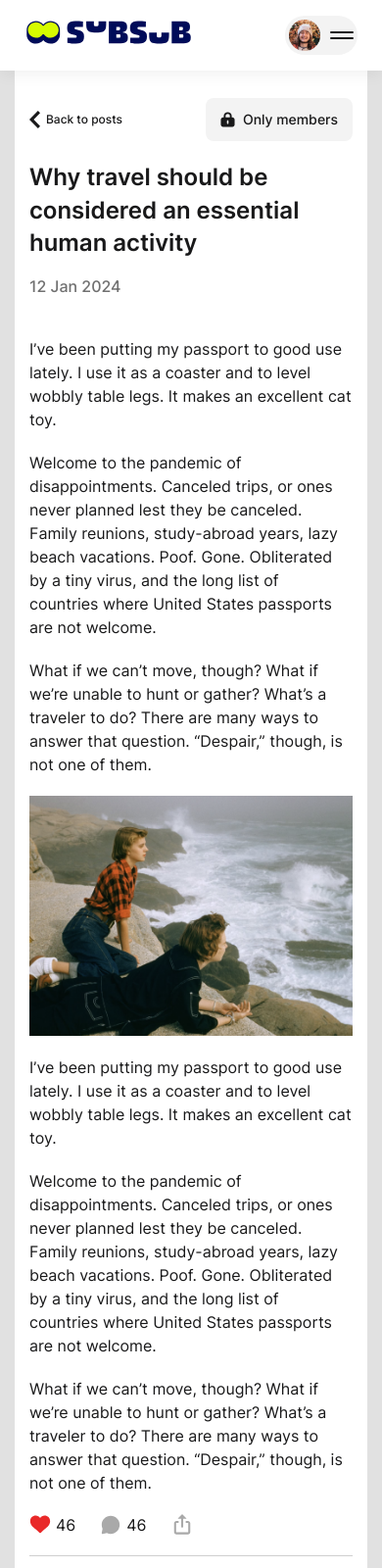
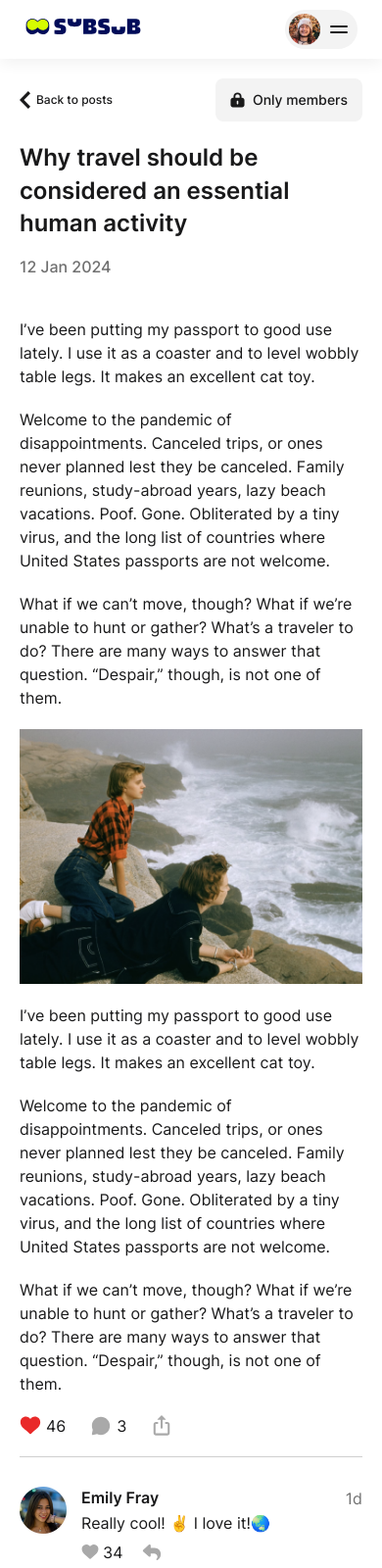
Before and after one commit to RomanRybachuk/subsub_project, a website built with webpack: page src/index.html in a window 390 px wide. Shown: the top 1600 px of the page at 98% size. Built offline with nearby package versions, Linux system fonts and the light colour scheme.

Commit message:
fixed bugs

```diff
--- a/src/index.html
+++ b/src/index.html
@@ -69,7 +69,23 @@
   </head>
   <body>
     <div id="app" class="app">
-      <header class="header">
+      <nav class="header__nav nav">
+        <div class="nav__title title">
+          <h3 class="title__main">Settings</h3>
+        </div>
+        <ul class="nav__list">
+          <li class="nav__item">
+            <a class="nav__link" href="#">Profile</a>
+          </li>
+          <li class="nav__item">
+            <a class="nav__link" href="#">Settings</a>
+          </li>
+          <li class="nav__item">
+            <a class="nav__link" href="#">Support</a>
+          </li>
+        </ul>
+      </nav>
+      <header class="header scroll-up scroll-start" id="header">
         <div class="header__container">
           <div class="header__inner">
             <!-- Logo -->
@@ -85,22 +101,6 @@
               </div>
               <div class="menu__burger"></div>
             </div>
-            <nav class="header__nav nav">
-              <div class="nav__title title">
-                <h3 class="title__main">Settings</h3>
-              </div>
-              <ul class="nav__list">
-                <li class="nav__item">
-                  <a class="nav__link" href="#">Profile</a>
-                </li>
-                <li class="nav__item">
-                  <a class="nav__link" href="#">Settings</a>
-                </li>
-                <li class="nav__item">
-                  <a class="nav__link" href="#">Support</a>
-                </li>
-              </ul>
-            </nav>
           </div>
         </div>
       </header>
@@ -209,7 +209,7 @@
                           src="./assets/icons/comment.svg"
                           alt="comment post icon"
                         />
-                        <span>46</span>
+                        <span data-comments-count></span>
                       </button>
                       <button class="post__share" aria-label="share post">
                         <img
--- a/src/modules/Comments.ts
+++ b/src/modules/Comments.ts
@@ -5,7 +5,7 @@ interface IComment {
   avatar: string;
   created_at_timestamp: number;
   likes: number;
-  self?: boolean;
+  sub?: boolean;
   replying?: boolean;
   replies: IComment[];
 }
@@ -16,6 +16,7 @@ export default class Comments {
   form = document.querySelector("[data-comments-form]");
   field = document.querySelector("[data-comments-field]") as HTMLInputElement;
   create_button = document.querySelector("[data-comments-create]");
+  comments_count = document.querySelector("[data-comments-count]");
 
   constructor() {
     this.init();
@@ -41,8 +42,14 @@ export default class Comments {
         avatar: "/avatars/anonymous.png",
         created_at_timestamp: Date.now(),
         likes: 0,
-        self: true,
         replies: [],
+      });
+
+      this.comments = this.comments.map((comment) => {
+        return {
+          ...comment,
+          replying: false,
+        };
       });
 
       this.mount();
@@ -110,7 +117,7 @@ export default class Comments {
                     avatar: "/avatars/anonymous.png",
                     created_at_timestamp: Date.now(),
                     likes: 0,
-                    self: true,
+                    sub: true,
                     replies: [],
                   },
                 ],
@@ -167,7 +174,7 @@ export default class Comments {
                 <span>${data.likes}</span>
               </button>
               ${
-                !data.self
+                !data.sub
                   ? /*html*/ `
                     <button
                       class="comment-item__reply"
@@ -222,7 +229,7 @@ export default class Comments {
                     </button>
                     <button
                       data-comments-reply-cancel
-                      class="comments-sender__button button active"
+                      class="comments-sender__button button button--transparent active"
                       type="button"
                     >
                       <span>Cancel</span>
@@ -248,6 +255,14 @@ export default class Comments {
   async mount() {
     this.root.innerHTML = "";
     this.root.insertAdjacentHTML("beforeend", this.render());
+
+    this.comments_count.textContent = this._get_comments_count().toString();
+  }
+
+  _get_comments_count(): number {
+    return this.comments.reduce((accumulator, comment) => {
+      return accumulator + comment.replies.length + 1;
+    }, 0);
   }
 
   _convertTimestampToDays(timestamp: number) {
@@ -275,13 +290,13 @@ export default class Comments {
         replies: [
           {
             id: "1",
-            self: true,
             name: "Anonymous",
             text: "That sounds great !!!",
             avatar: "/avatars/anonymous.png",
             created_at_timestamp: Date.now(),
             likes: 10,
             replies: [],
+            sub: true,
           },
         ],
       },
--- a/src/modules/NavbarMenu.ts
+++ b/src/modules/NavbarMenu.ts
@@ -4,6 +4,44 @@ export default class NavbarMenu {
 
   constructor() {
     this.init();
+
+    const initial_page_scroll_y = scrollY;
+    let current_scroll_y = initial_page_scroll_y;
+    let header_el = document.querySelector("#header") as HTMLElement;
+
+    function check_scroll() {
+      // Start page
+      if (scrollY === 0) {
+        header_el.classList.add("scroll-start");
+        header_el.classList.add("scroll-up");
+      }
+      // Scroll down
+      else if (current_scroll_y - scrollY < 0) {
+        if (scrollY >= header_el.offsetHeight) {
+          header_el.classList.remove("scroll-start");
+          header_el.classList.remove("scroll-up");
+          this.navbar.classList.remove("active");
+          this.menu.classList.remove("active");
+        }
+      }
+      // Scroll up
+      else {
+        if (scrollY >= header_el.offsetHeight) {
+          header_el.classList.add("scroll-up");
+          header_el.classList.remove("scroll-start");
+        } else {
+          header_el.classList.add("scroll-start");
+        }
+      }
+
+      current_scroll_y = scrollY;
+    }
+
+    check_scroll.call(this);
+
+    document.addEventListener("scroll", (event) => {
+      check_scroll.call(this);
+    });
   }
 
   init() {
--- a/src/scss/components/author.scss
+++ b/src/scss/components/author.scss
@@ -26,6 +26,7 @@
   .author {
     &__inner {
       padding: 20px 0;
+      border-bottom: 1px solid #cfcfcf;
     }
 
     &__supporters {
--- a/src/scss/components/comment.scss
+++ b/src/scss/components/comment.scss
@@ -108,6 +108,7 @@
   .comments {
     &__inner {
       padding: 30px 0 10px;
+      border-bottom: 1px solid #cfcfcf;
     }
   }
 }
--- a/src/scss/components/header.scss
+++ b/src/scss/components/header.scss
@@ -6,6 +6,12 @@
   right: 0;
   z-index: var(--z-index-header);
   background-color: var(--color-white);
+  transform: translate(0, -100%);
+  transition-duration: 250ms;
+
+  &.scroll-up {
+    transform: translate(0, 0);
+  }
 
   &__inner {
     padding: 15px 25px;
@@ -37,3 +43,20 @@
     }
   }
 }
+
+.logo {
+  width: 172px;
+  display: flex;
+}
+
+@media (max-width: $tablet-viewport-width) {
+  .header {
+    &__inner {
+      height: 60px;
+    }
+  }
+
+  .logo {
+    width: 120px;
+  }
+}
--- a/src/scss/components/menu.scss
+++ b/src/scss/components/menu.scss
@@ -1,6 +1,6 @@
 .menu {
   background-color: var(--color-grey);
-  padding: 4px;
+  padding: 4px 10px 4px 4px;
   border-radius: 500px;
   display: flex;
   align-items: center;
@@ -34,7 +34,7 @@
   }
 
   &__burger {
-    width: 24px;
+    width: 18px;
     height: 8px;
     position: relative;
     margin-left: 10px;
--- a/src/scss/components/nav.scss
+++ b/src/scss/components/nav.scss
@@ -1,6 +1,6 @@
 .nav {
   background-color: var(--color-white);
-  padding: 75px 30px 30px 30px;
+  padding: 90px 30px 30px 30px;
   box-shadow: -1px 2px 10px rgba(0, 0, 0, 0.05);
 
   &__title {
--- a/src/scss/components/post.scss
+++ b/src/scss/components/post.scss
@@ -104,7 +104,7 @@
 @media (max-width: $tablet-viewport-width) {
   .welcome {
     &__inner {
-      padding: 40px 0 20px;
+      padding: 20px 0 20px;
     }
 
     &__header {
--- a/src/scss/style.scss
+++ b/src/scss/style.scss
@@ -12,7 +12,7 @@ $mobile-viewport-width: 768px;
 
   --z-index-nav: 200;
   --z-index-menu: 300;
-  --z-index-header: 100;
+  --z-index-header: 300;
 
   --page-container-width: calc(1600px + 40px);
   --main-container-width: calc(760px + 40px);
@@ -97,11 +97,6 @@ body {
   color: var(--color-black);
 }
 
-.logo {
-  width: 172px;
-  display: flex;
-}
-
 .box {
   border-radius: 8px;
   background-color: var(--color-white);
@@ -173,6 +168,16 @@ body {
   font-size: 14px;
   font-weight: 500;
   transition-duration: 250ms;
+  box-shadow: 2px 3px 6px rgba(0, 0, 0, 0);
+
+  &--transparent {
+    background: none;
+    color: var(--color-black);
+
+    &:hover {
+      box-shadow: 2px 3px 6px rgba(0, 0, 0, 0) !important;
+    }
+  }
 
   &--large {
     font-size: 16px;
@@ -247,21 +252,25 @@ body {
     }
 
     &__main {
-      margin: 0 0 20px 0;
+      margin: 0 0 0 0;
     }
 
     &__aside {
       margin: 0 0 0 0;
     }
+
+    &__container {
+      padding: 0px 0px;
+    }
+  }
+
+  .box {
+    border-radius: 0px;
   }
 
   .aside {
     &__author {
-      margin: 0 0 20px 0;
+      margin: 0 0 0 0;
     }
   }
-
-  .container {
-    padding: 0px 15px;
-  }
 }
```
Also changed, not shown: 1 other file.
